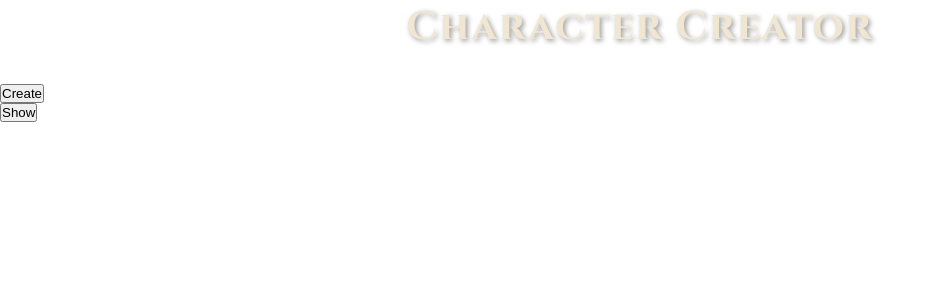
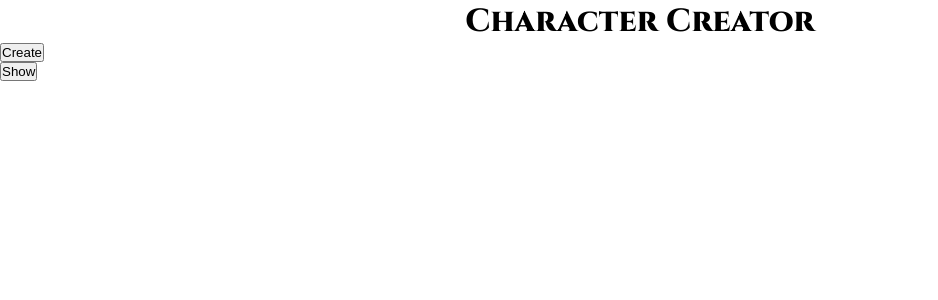
Before and after one commit to Espadv69/Character-Creator, a React (Vite) app: page / in a window 1280 px wide. Shown: the top 300 px of the page, without its empty margins (0-938 px from the left). Built offline with nearby package versions, Linux system fonts and the light colour scheme; a web font is replaced by a local one.

Commit message:
style: update Menu component styles for improved typography

```diff
--- a/src/components/css/Menu.css
+++ b/src/components/css/Menu.css
@@ -1,12 +1,5 @@
 .h1-menu-title {
   font-family: 'Cinzel', serif;
-  font-size: 2.5rem;
-  color: #f0e6d2;
-
+  font-weight: 800;
   text-align: center;
-  letter-spacing: 2px;
-  margin-bottom: 20px;
-  padding-bottom: 10px;
-
-  text-shadow: 2px 2px 5px rgba(0, 0, 0, 0.4);
 }
```
